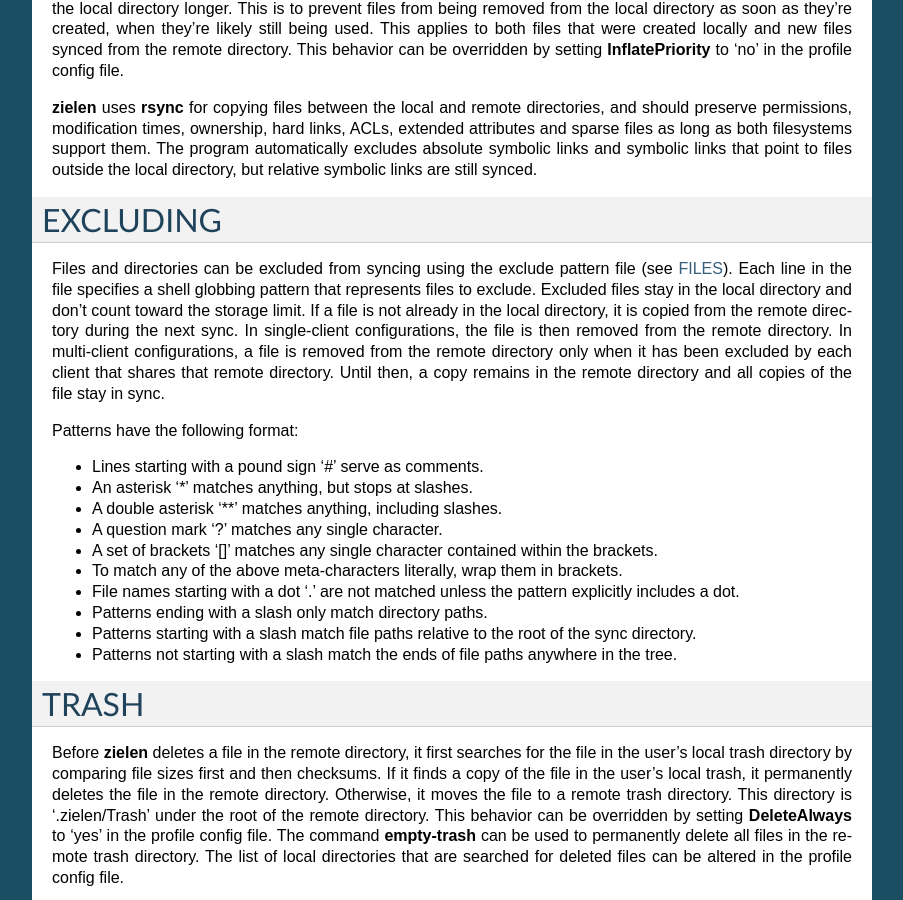
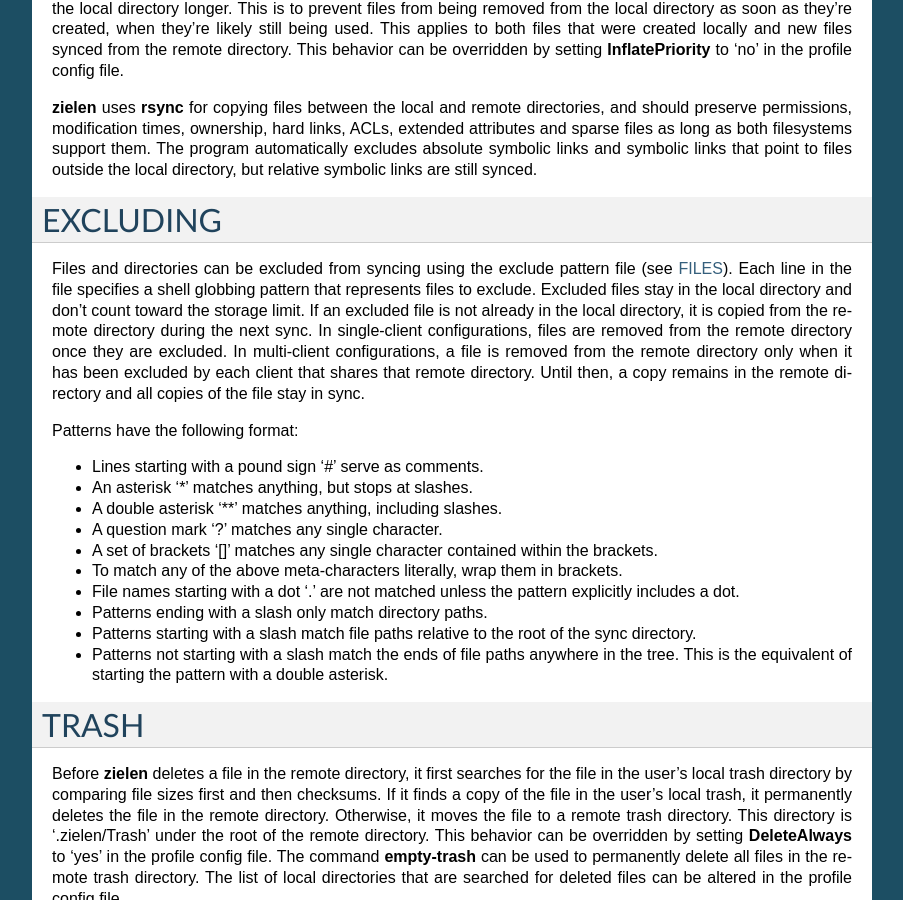
Before and after one commit to lostatc/retain-sync, a Sphinx documentation site: the page built from docs/zielen.1.rst, in a window 1280 px wide and 900 px high, scrolled down 2579 px. Shown: the whole window, without its empty margins (198-1101 px from the left). Built offline with Sphinx 7.4.7, drawn with Linux system fonts in a browser that asks for light colours.

Commit message:
Fix issues with excluding files
This reorders some methods in sync.py and fixes the following issues:
- New files that were added after being already excluded would be copied
  to the server.
- Interrupting a sync would sometimes result in broken symlinks during
  the next sync.
- Excluded files wouldn't be removed from the local database when
  sharing a remote directory between clients.

```diff
--- a/docs/zielen.1.rst
+++ b/docs/zielen.1.rst
@@ -167,13 +167,13 @@
 Files and directories can be excluded from syncing using the exclude pattern
 file (see FILES_). Each line in the file specifies a shell globbing pattern
 that represents files to exclude. Excluded files stay in the local directory
-and don't count toward the storage limit. If a file is not already in the local
-directory, it is copied from the remote directory during the next sync. In
-single-client configurations, the file is then removed from the remote
-directory. In multi-client configurations, a file is removed from the remote
-directory only when it has been excluded by each client that shares that remote
-directory. Until then, a copy remains in the remote directory and all copies of
-the file stay in sync.
+and don't count toward the storage limit. If an excluded file is not already in
+the local directory, it is copied from the remote directory during the next
+sync. In single-client configurations, files are removed from the remote
+directory once they are excluded. In multi-client configurations, a file is
+removed from the remote directory only when it has been excluded by each client
+that shares that remote directory. Until then, a copy remains in the remote
+directory and all copies of the file stay in sync.
 
 Patterns have the following format:
 
@@ -190,7 +190,8 @@
 * Patterns starting with a slash match file paths relative to the root of the
   sync directory.
 * Patterns not starting with a slash match the ends of file paths anywhere in
-  the tree.
+  the tree. This is the equivalent of starting the pattern with a double
+  asterisk.
 
 TRASH
 =====
```
Also changed, not shown: 3 other files.
